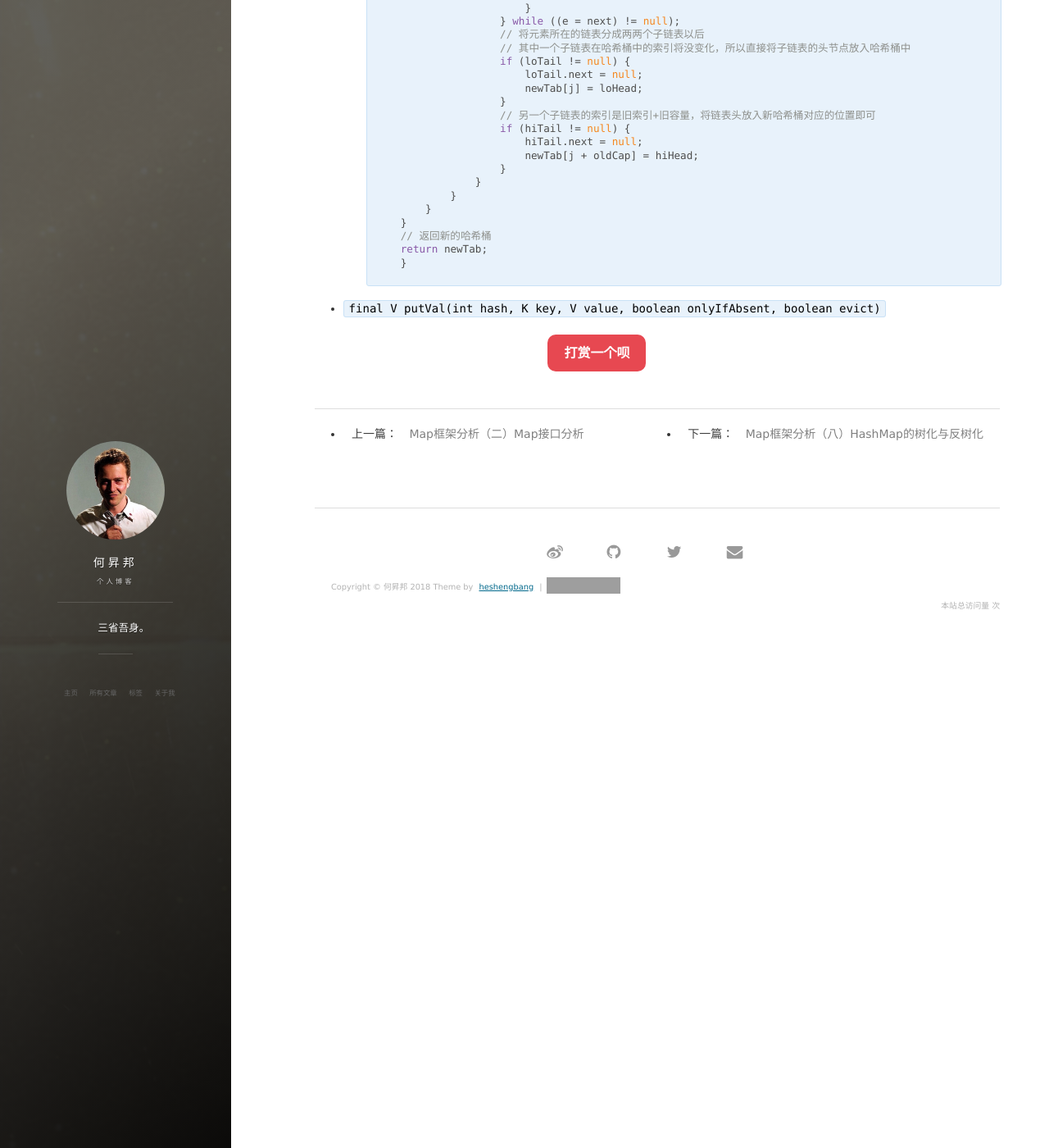
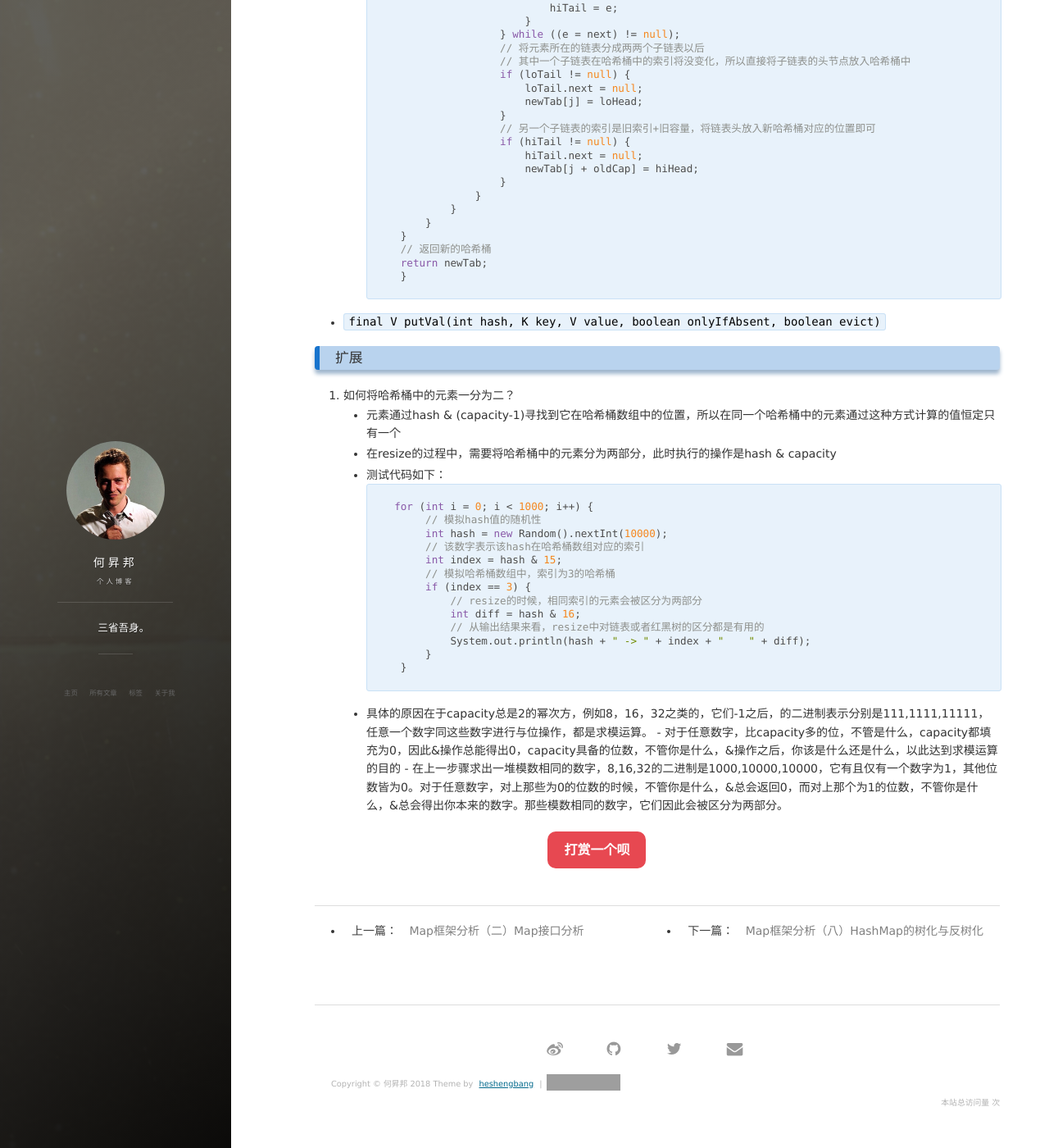
Before and after one commit to heshengbang/heshengbang.github.io, a Jekyll site: the page built from _posts/2018-6-3-Map框架分析（五）HashMap中的方法.md, in a window 1280 px wide and 1400 px high, scrolled down 4666 px. Shown: the whole window at 82% size. Built offline with Jekyll 4.4.1, drawn with Linux system fonts in a browser that asks for light colours; nearby versions of some CDN libraries; comment, search, counter and statistics services are not loaded; some of the changed text lies outside the part shown; grey boxes are pictures that could not be loaded.

Commit message:
add files

````diff
--- a/_posts/2018-6-3-Map框架分析（五）HashMap中的方法.md
+++ b/_posts/2018-6-3-Map框架分析（五）HashMap中的方法.md
@@ -249,14 +249,15 @@ tags: Java基础
                         // 在16的哈希桶中，4的索引还是(4 mod 15)=4，但是11的索引却变成了(11 mod 15) = 7+4
                         // 就像上面的例子一样，扩容后，原本在一个链表的节点会被分为两部分
                         // 一部分的索引不变，另一部分的索引变成了之前的位与结果+索引
+                        // 这里定义两个子链表的头结点和尾节点，是为了分别保持其顺序，以防JDK1.8之前，resize之后链表中元素顺序倒置的问题
                         Node<K,V> loHead = null, loTail = null;
                         Node<K,V> hiHead = null, hiTail = null;
                         Node<K,V> next;
-                        // 这段代码我有个疑问，元素的哈希值是不变的，旧的哈希桶容量也没变化
-                        // 那么与元素相连的链表中的每个节点的哈希值与旧容量的位与都将是一个值，为什么这里可以区分出两部分？
-                        // 在我的理解里面，这里该用哈希值去和新的哈希桶的容量做位与啊
+                        // 循环遍历链表结构
                         do {
                             next = e.next;
+                            // 在put元素的时候，e.hash & (oldCap-1)
+                            // 此处用e.hash & oldCap，可以将桶中的元素一分为二。这里的具体原理见底部【扩展】部分的代码
                             if ((e.hash & oldCap) == 0) {
                                 if (loTail == null)
                                     loHead = e;
@@ -292,3 +293,36 @@ tags: Java基础
     }
     ```
 - `final V putVal(int hash, K key, V value, boolean onlyIfAbsent, boolean evict)`
+
+
+
+
+
+
+
+
+
+
+### 扩展
+1. 如何将哈希桶中的元素一分为二？
+	- 元素通过hash & (capacity-1)寻找到它在哈希桶数组中的位置，所以在同一个哈希桶中的元素通过这种方式计算的值恒定只有一个
+	- 在resize的过程中，需要将哈希桶中的元素分为两部分，此时执行的操作是hash & capacity
+	- 测试代码如下：
+	```java
+    for (int i = 0; i < 1000; i++) {
+            // 模拟hash值的随机性
+            int hash = new Random().nextInt(10000);
+            // 该数字表示该hash在哈希桶数组对应的索引
+            int index = hash & 15;
+            // 模拟哈希桶数组中，索引为3的哈希桶
+            if (index == 3) {
+                // resize的时候，相同索引的元素会被区分为两部分
+                int diff = hash & 16;
+                // 从输出结果来看，resize中对链表或者红黑树的区分都是有用的
+                System.out.println(hash + " -> " + index + "    " + diff);
+            }
+        }
+    ```
+    - 具体的原因在于capacity总是2的幂次方，例如8，16，32之类的，它们-1之后，的二进制表示分别是111,1111,11111，任意一个数字同这些数字进行与位操作，都是求模运算。
+    	- 对于任意数字，比capacity多的位，不管是什么，capacity都填充为0，因此&操作总能得出0，capacity具备的位数，不管你是什么，&操作之后，你该是什么还是什么，以此达到求模运算的目的
+    	- 在上一步骤求出一堆模数相同的数字，8,16,32的二进制是1000,10000,10000，它有且仅有一个数字为1，其他位数皆为0。对于任意数字，对上那些为0的位数的时候，不管你是什么，&总会返回0，而对上那个为1的位数，不管你是什么，&总会得出你本来的数字。那些模数相同的数字，它们因此会被区分为两部分。
````
Also changed, not shown: _posts/2018-6-4-Map框架分析（九）HashMap的内部类TreeNode.md (+13 -7 lines).
